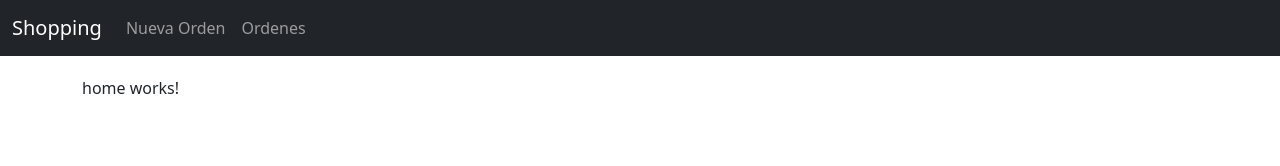
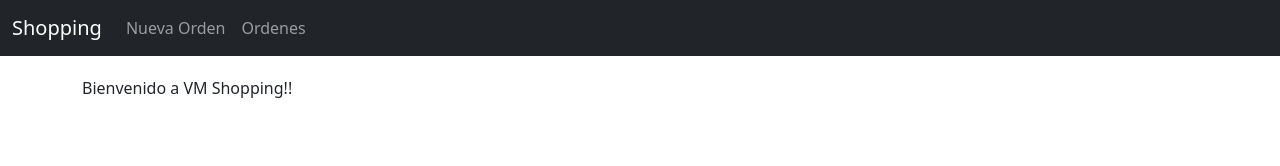
Before and after one commit to varnamartha/vm-shopping-ui, an Angular app: page /home in a window 1280 px wide. Shown: the top 166 px of the page. Built offline with nearby package versions, Linux system fonts and the light colour scheme.

Commit message:
Show welcome in Home

```diff
--- a/src/app/components/home/home.component.html
+++ b/src/app/components/home/home.component.html
@@ -1 +1 @@
-<p>home works!</p>
+<p>Bienvenido a VM Shopping!!</p>
```
